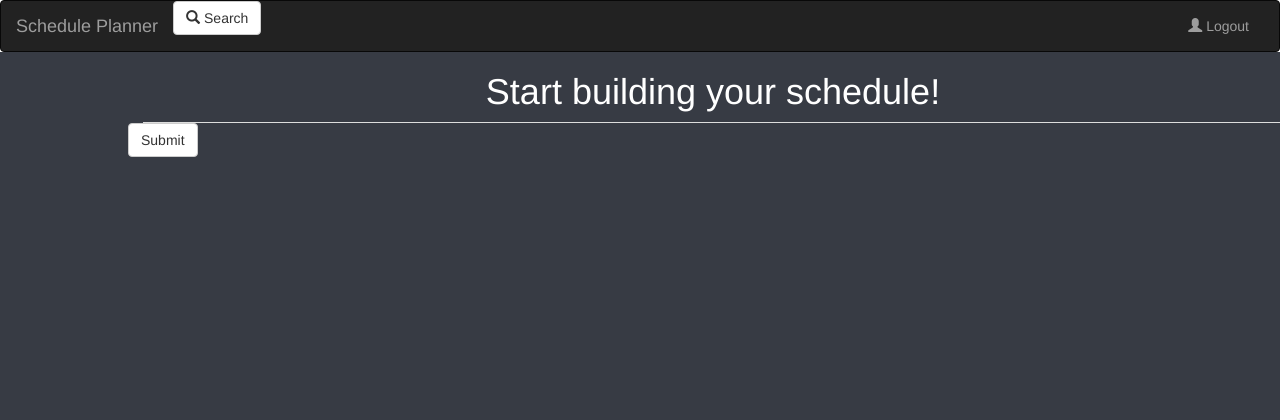
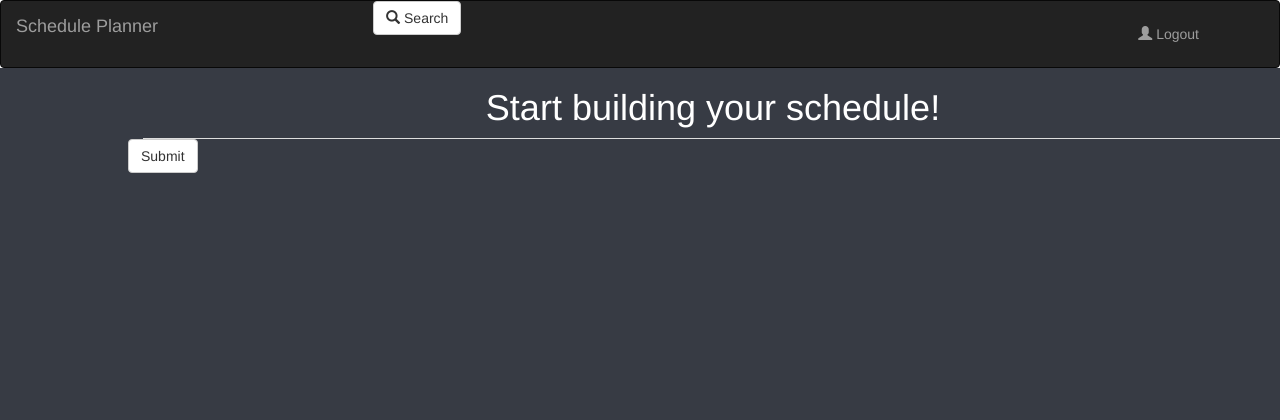
Before and after one commit to lxylxy123456/hackdavis2019, a Django app: template scheduleplanner/sch_account/templates/home1.html in a window 1280 px wide; the page is wider, and only the part inside the window is pictured. Shown: the top 420 px of that part. Run offline with Django 3.2, Linux system fonts and the light colour scheme; the template is opened without the code that fills it, so the values that code supplies are empty; some libraries are stand-ins or nearby versions.

Commit message:
nav block

```diff
--- a/scheduleplanner/sch_account/templates/home1.html
+++ b/scheduleplanner/sch_account/templates/home1.html
@@ -33,6 +33,7 @@
         li{
           float:left;
           display:block;
+ 	  padding:8px 50px;
           color:#ffffff;
         }
         </style>
```
